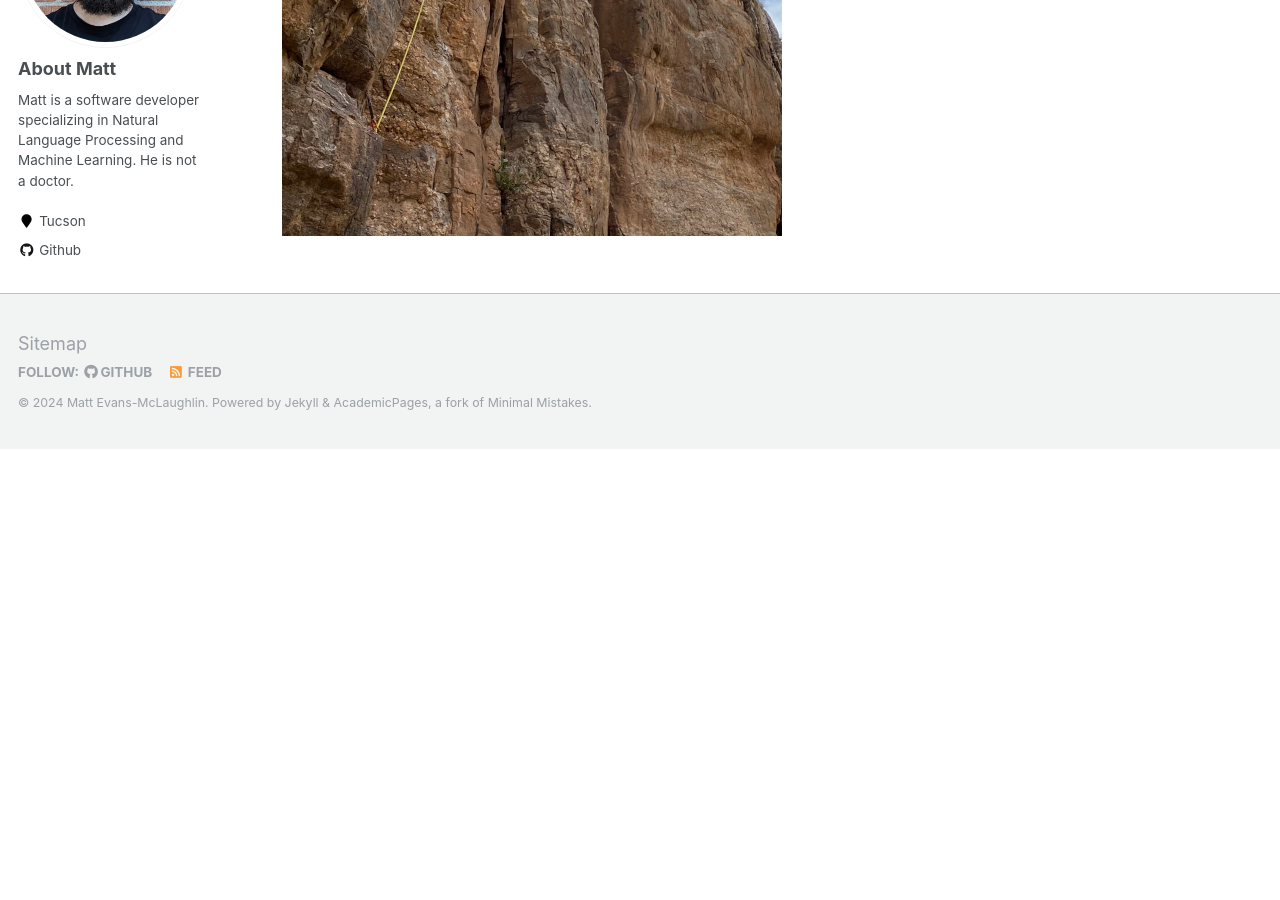
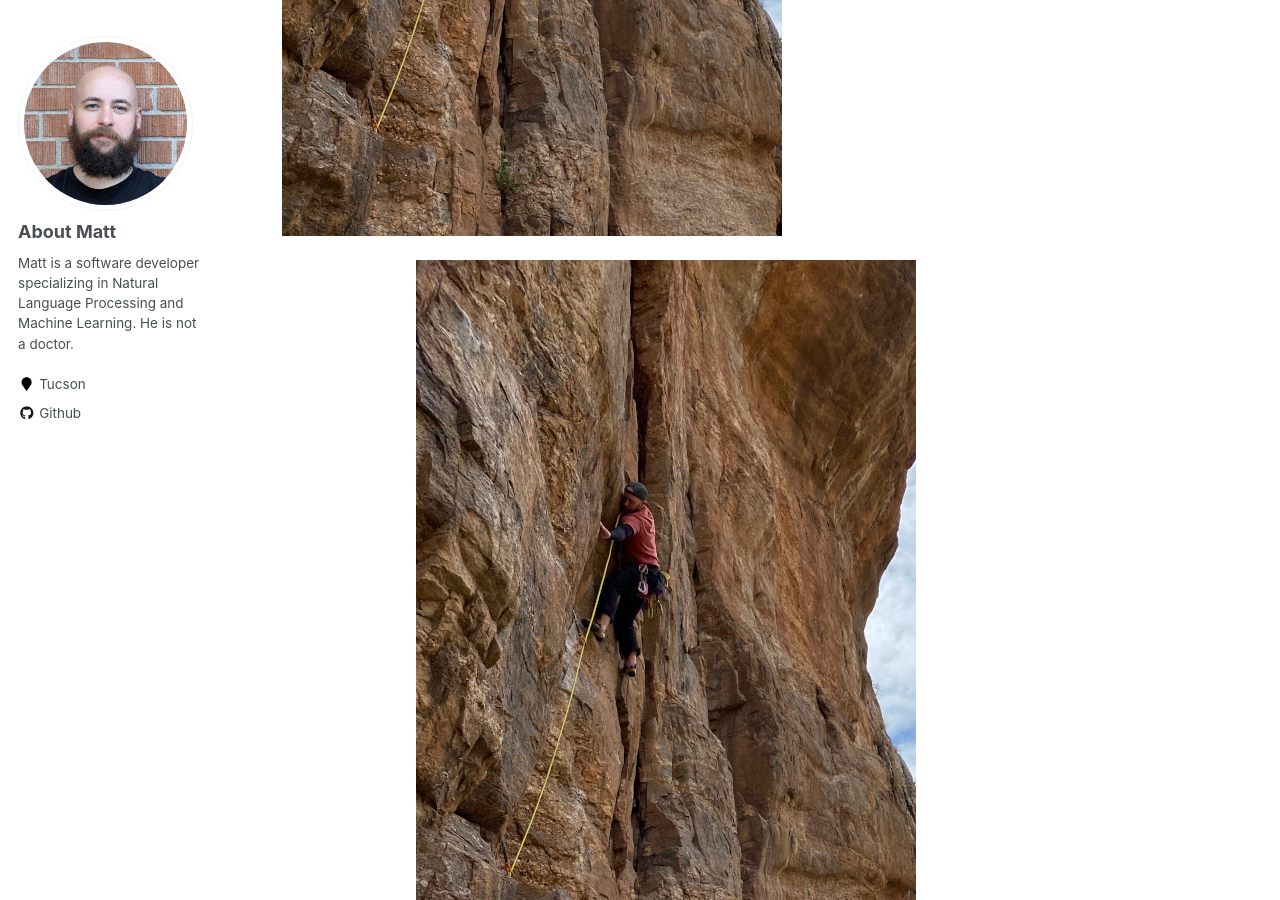
Before and after one commit to mc-wut/mc-wut.github.io, a Jekyll site: the page built from _pages/about.md, in a window 1280 px wide and 900 px high, scrolled down 1113 px. Built offline with Jekyll 4.4.1, drawn with Linux system fonts in a browser that asks for light colours; before the commit the page ends 1562 px from its top, so only the background shows below that.

Commit message:
- attempt to center image in about.md

```diff
--- a/_pages/about.md
+++ b/_pages/about.md
@@ -16,3 +16,7 @@ My NLP interests are primarily in Information Extraction. The distillation of co
 If I'm not working or spending time with my family, you can usually find me at [Rocks and Ropes](https://rocksandropes.com/) or on [Mt. Lemmon](https://www.mountainproject.com/area/106822076/mount-lemmon-santa-catalina-mountains), trying to prove you can be both terrified, and climb.
 
 ![Go Speed Racer at Pinhead Wall on Mt. Lemmon](/images/climbing.png)
+
+<div style="text-align: center;">
+    <img src="/images/climbing.png" alt="Go Speed Racer at Pinhead Wall on Mt. Lemmon">
+</div>
```
